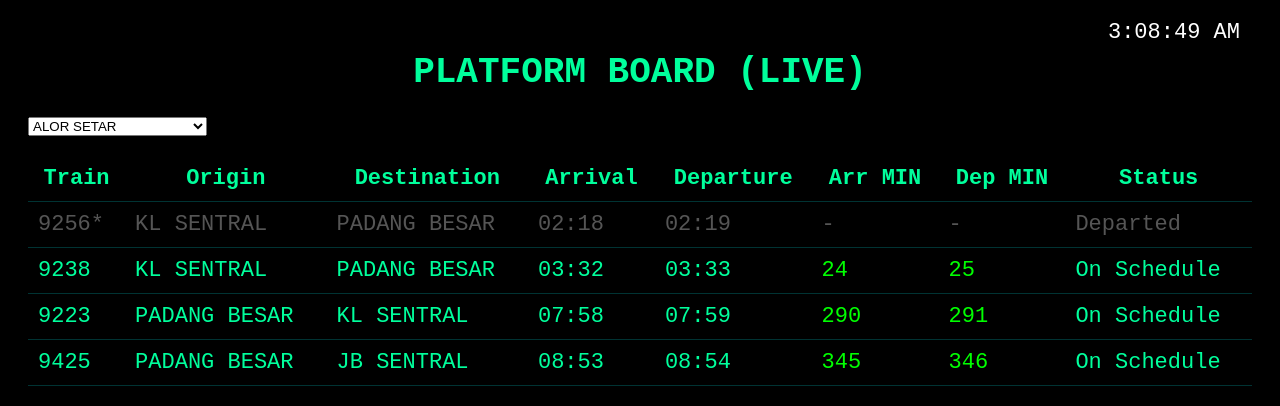
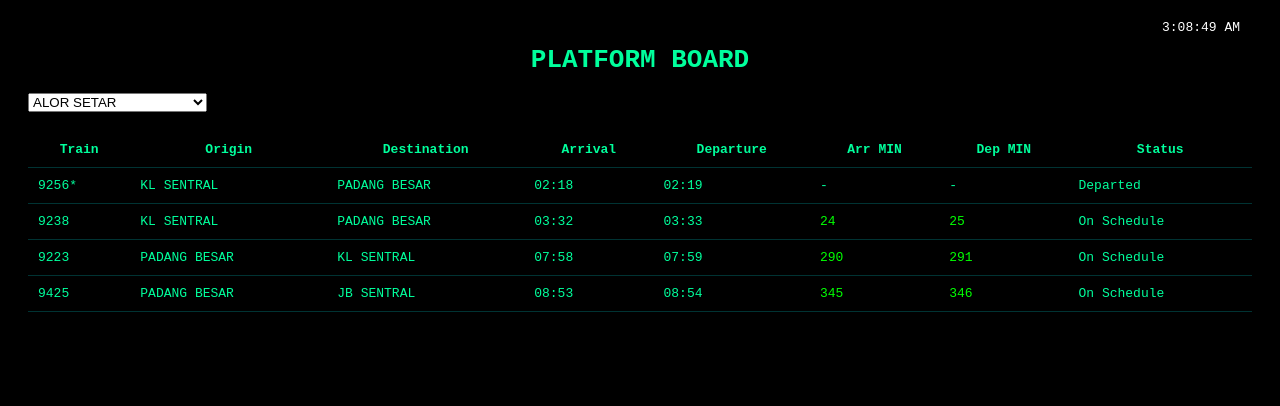
Before and after one commit to mjasniee-bot/train-timetable, a website: page platform-boardv8.html in a window 1280 px wide. Drawn offline with Linux system fonts and the light colour scheme.

Commit message:
Update platform-boardv8.html

```diff
--- a/platform-boardv8.html
+++ b/platform-boardv8.html
@@ -7,7 +7,6 @@
 <title>Platform Board (Live)</title>
 
 <style>
-
 body{
   background:black;
   color:#00ff9c;
@@ -15,20 +14,18 @@ body{
   padding:20px;
 }
 
-h1{ text-align:center; font-size:36px; }
+h1{ text-align:center; }
 
 .clock{
   position:absolute;
   top:20px;
   right:40px;
-  font-size:22px;
   color:white;
 }
 
 table{
   width:100%;
   border-collapse:collapse;
-  font-size:22px;
   margin-top:20px;
 }
 
@@ -36,10 +33,6 @@ th,td{
   padding:10px;
   border-bottom:1px solid #033;
 }
-
-.next{ color:yellow; font-weight:bold; }
-.delayed{ color:orange; }
-.past{ color:#555; }
 
 .min-green{ color:#00ff00; }
 .min-yellow{ color:yellow; }
@@ -63,7 +56,7 @@ th,td{
 
 <div class="clock" id="clock"></div>
 
-<h1>PLATFORM BOARD (LIVE)</h1>
+<h1>PLATFORM BOARD</h1>
 
 <select id="station"></select>
 
@@ -89,18 +82,13 @@ th,td{
 let data=[]
 let liveData={}
 
+// LOAD
+async function loadData(){
+  const res=await fetch("data.json")
+  data=await res.json()
 
-// ================= LOAD =================
-
-async function loadData(){
-
-  const res = await fetch("data.json")
-  data = await res.json()
-
-  const stored = localStorage.getItem("liveData")
-  if(stored){
-    liveData = JSON.parse(stored)
-  }
+  const stored=localStorage.getItem("liveData")
+  if(stored) liveData=JSON.parse(stored)
 
   populateStation()
 }
@@ -108,24 +96,14 @@ async function loadData(){
 loadData()
 setInterval(loadData,5000)
 
-
-// ================= CLOCK =================
-
+// CLOCK
 setInterval(()=>{
-  document.getElementById("clock").innerText =
-    new Date().toLocaleTimeString()
+  document.getElementById("clock").innerText=new Date().toLocaleTimeString()
 },1000)
 
-
-// ================= STATION =================
-
+// STATION
 function populateStation(){
-
-  let stations=[...new Set(
-    data.filter(d=>d.station_name!="Unknown")
-        .map(d=>d.station_name)
-  )]
-
+  let stations=[...new Set(data.map(d=>d.station_name).filter(s=>s!="Unknown"))]
   let sel=document.getElementById("station")
 
   if(sel.options.length===0){
@@ -135,24 +113,30 @@ function populateStation(){
   }
 }
 
-
-// ================= TIME =================
-
+// TIME
 function getMinutes(time){
   if(!time) return null
 
   let now=new Date()
   let cur=now.getHours()*60+now.getMinutes()
 
-  let [h,m]=time.split(":")
-  return parseInt(h)*60+parseInt(m)-cur
+  let [h,m]=time.split(":").map(Number)
+  return h*60+m-cur
 }
 
+// ADD MIN
+function addMinutes(time,mins){
+  if(!time) return time
 
-// ================= ROUTE =================
+  let [h,m]=time.split(":").map(Number)
+  let total=h*60+m+mins
 
+  return String(Math.floor(total/60)%24).padStart(2,"0")+":"+
+         String(total%60).padStart(2,"0")
+}
+
+// ROUTE
 function getRoute(trainNo){
-
   let route=data
     .filter(d=>d.train_no==trainNo && d.station_name!="Unknown")
     .sort((a,b)=>a.tmt_seq_no-b.tmt_seq_no)
@@ -163,9 +147,7 @@ function getRoute(trainNo){
   }
 }
 
-
-// ================= CONTROL =================
-
+// CONTROL (IMPORTANT FIX)
 function applyLiveControl(rows){
 
   return rows.map(r=>{
@@ -174,54 +156,56 @@ function applyLiveControl(rows){
 
     if(c?.running==="X") return null
 
+    // DELAY ONLY
     if(c?.delay_flag){
-      return {...r, delayed:true, originalTime:true}
-    }
-
-    if(c?.delay_min){
       return {
         ...r,
-        arrival:addMinutes(r.arrival,c.delay_min),
-        departure:addMinutes(r.departure,c.delay_min),
-        delayed:true
+        delayed:true,
+        originalTime:true
       }
     }
 
-    return r
+    // DELAY + TIME (FIXED)
+    if(c?.delay_min && c.delay_min > 0){
+
+      let newArr = addMinutes(r.arrival,c.delay_min)
+      let newDep = addMinutes(r.departure,c.delay_min)
+
+      return {
+        ...r,
+        arrival:newArr,
+        departure:newDep,
+        delayed:true,
+        originalTime:false
+      }
+    }
+
+    return {
+      ...r,
+      delayed:false,
+      originalTime:false
+    }
 
   }).filter(Boolean)
 }
 
-function addMinutes(time,mins){
-
-  if(!time) return time
-
-  let [h,m]=time.split(":").map(Number)
-  let total=h*60+m+mins
-
-  return String(Math.floor(total/60)%24).padStart(2,"0")+":"+
-         String(total%60).padStart(2,"0")
-}
-
-
-// ================= MIN DISPLAY =================
-
+// MIN DISPLAY (FIXED)
 function getMinDisplay(time, r){
 
   if(!time) return {text:"-", cls:""}
 
-  let min=getMinutes(time)
-
+  // delay without time → hide
   if(r.delayed && r.originalTime){
     return {text:"-", cls:""}
   }
+
+  let min=getMinutes(time)
 
   if(min===null || min<=0){
     return {text:"-", cls:""}
   }
 
   let cls=""
-
   if(min>10) cls="min-green"
   else if(min>5) cls="min-yellow"
   else if(min>1) cls="min-orange"
@@ -230,47 +214,48 @@ function getMinDisplay(time, r){
   return {text:min, cls:cls}
 }
 
+// STATUS
+function getStatus(r){
 
-// ================= STATUS =================
-
-function getStatus(r){
+  if(r.delayed) return "Delayed"
 
   let m=r.minutes
 
-  if(r.delayed && r.originalTime) return "Delayed"
-
-  if(r.delayed) return "Delayed"
-
   if(m<=0) return "Departed"
-
   if(m<=3) return "FINAL CALL"
   if(m<=10) return "Boarding"
 
   return "On Schedule"
 }
 
-
-// ================= RENDER =================
-
+// RENDER (CRITICAL FIX)
 function render(){
 
   let station=document.getElementById("station").value
 
+  // 1. FILTER
   let rows=data.filter(d=>d.station_name==station)
 
+  // 2. APPLY DELAY FIRST
   rows=applyLiveControl(rows)
 
+  // 3. THEN CALCULATE MINUTES (IMPORTANT)
   rows=rows.map(r=>{
-    let eventTime=r.arrival || r.departure
+
+    let baseTime = r.departure || r.arrival
+
     return {
       ...r,
-      minutes:getMinutes(eventTime),
+      minutes:getMinutes(baseTime),
       ...getRoute(r.train_no)
     }
+
   })
 
+  // FILTER WINDOW
   rows=rows.filter(r=>r.minutes>=-60 && r.minutes<=360)
 
+  // REMOVE DUPLICATE
   let unique={}
   rows.forEach(r=>{
     if(!unique[r.train_no] || r.minutes < unique[r.train_no].minutes){
@@ -284,20 +269,14 @@ function render(){
 
   finalRows.forEach((r,i)=>{
 
-    let cls=""
-    if(r.minutes<0) cls="past"
-    else if(r.delayed) cls="delayed"
-    else if(i==0) cls="next"
-
     let arrMin=getMinDisplay(r.arrival,r)
     let depMin=getMinDisplay(r.departure,r)
 
     let status=getStatus(r)
-
     let statusClass = (status==="FINAL CALL") ? "finalcall" : ""
 
     html+=`
-    <tr class="${cls}">
+    <tr>
       <td>${r.train_no}${r.train_service=="A"?"*":""}</td>
       <td>${r.origin}</td>
       <td>${r.destination}</td>
@@ -313,6 +292,7 @@ function render(){
   document.getElementById("board").innerHTML=html
 }
 
+// LIVE
 setInterval(render,1000)
 
 </script>
```
